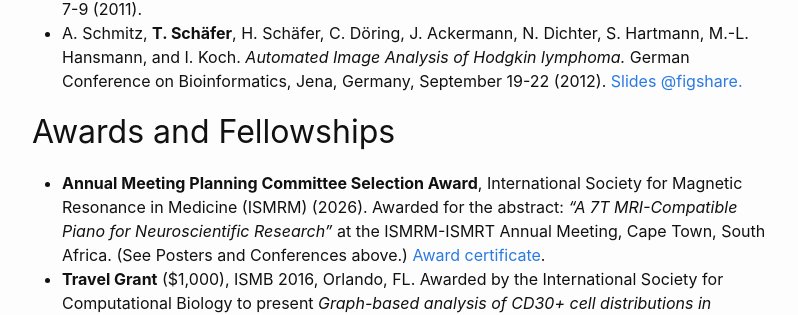
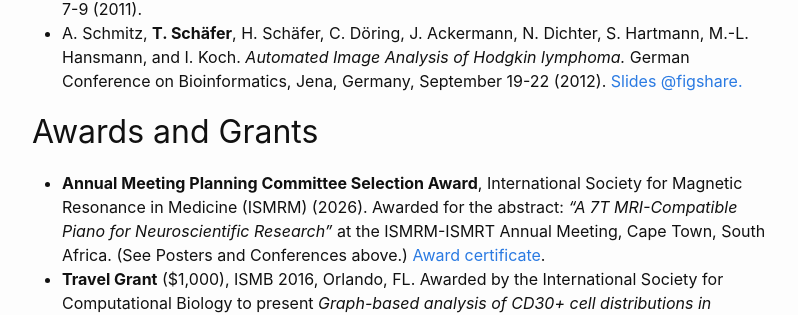
Before and after one commit to dfsp-spirit/dfsp-spirit.github.io, a Jekyll site: the page built from x030_publications.markdown, in a window 1280 px wide and 900 px high, scrolled down 4182 px. Shown: the part 305-620 px from the top of the window, without its empty margins (238-1036 px from the left). Built offline with Jekyll 4.4.1, drawn with Linux system fonts in a browser that asks for light colours.

Commit message:
CHG: rename awards section

```diff
--- a/x030_publications.markdown
+++ b/x030_publications.markdown
@@ -70,7 +70,7 @@ Here are my records on [ORCID](https://orcid.org/0000-0002-3683-8070) and [Googl
 
 
 
-## Awards and Fellowships
+## Awards and Grants
 
 * **Annual Meeting Planning Committee Selection Award**, International Society for Magnetic Resonance in Medicine (ISMRM) (2026). Awarded for the abstract: *"A 7T MRI-Compatible Piano for Neuroscientific Research"* at the ISMRM-ISMRT Annual Meeting, Cape Town, South Africa. (See Posters and Conferences above.) [Award certificate](./assets/ismrm2026_capetown_abstract_award_certificate.pdf).
 * **Travel Grant** ($1,000), ISMB 2016, Orlando, FL. Awarded by the International Society for Computational Biology to present *Graph-based analysis of CD30+ cell distributions in Hodgkin Lymphoma.* (see Talks above).
```
